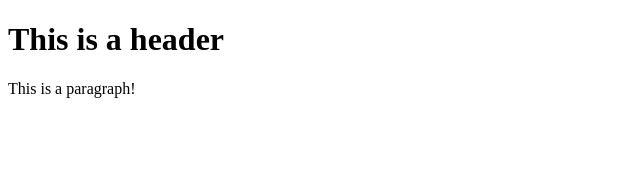
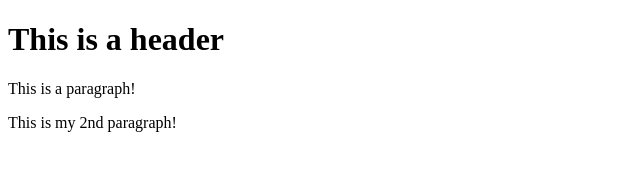
Before and after one commit to janderssonGIT/coursera, a plain HTML site: page index.html in a window 1280 px wide. Shown: the whole page, without its empty margins (0-640 px from the left). Drawn offline with Linux system fonts and the light colour scheme.

Commit message:
commit 2

```diff
--- a/index.html
+++ b/index.html
@@ -5,5 +5,6 @@
     <body>
         <h1>This is a header</h1>
         <p>This is a paragraph!</p>
+        <p>This is my 2nd paragraph!</p>
     </body>
 </html>
```
